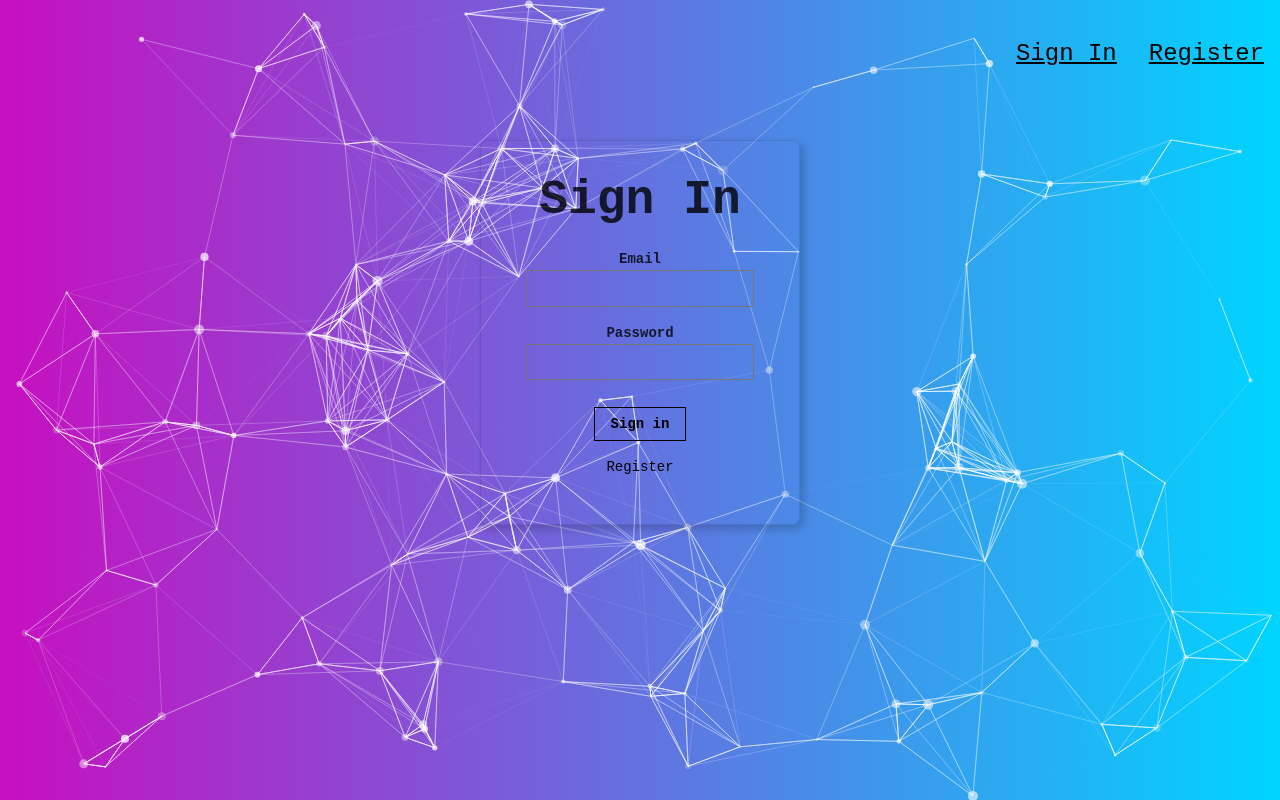
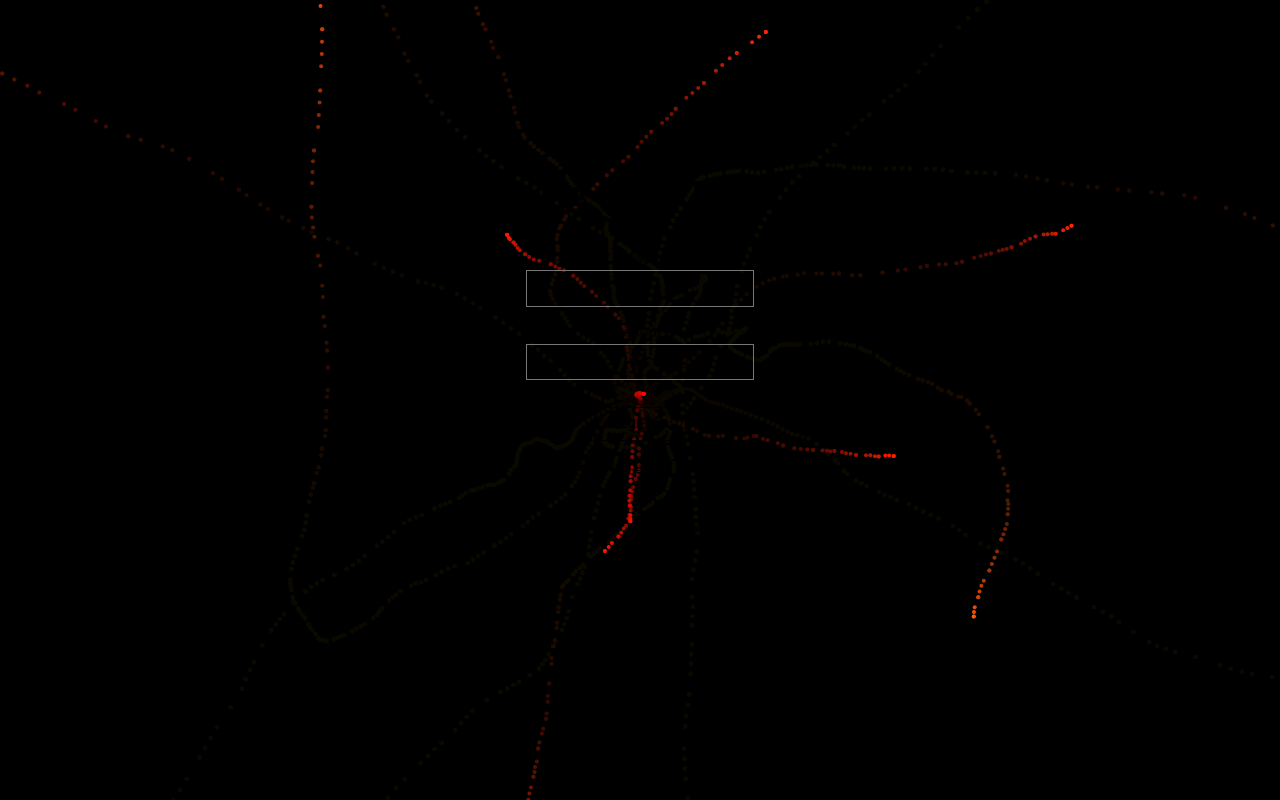
Before and after one commit to Dominic-Wassef/ClarifAI-React, a React (Create React App) app: page / in a window 1280 px wide. Built offline with nearby package versions, Linux system fonts and the light colour scheme; what clarifai would draw is missing.

Commit message:
adding updates

```diff
--- a/src/App.js
+++ b/src/App.js
@@ -15,95 +15,565 @@
 });
 
 const particlesOptions = {
-  interactivity: {
-    events: {
-      onClick: {
-        mode: "push",
+  "autoPlay": true,
+  "background": {
+    "color": {
+      "value": "#000"
     },
-      onDiv: {
-        selectors: "#repulse-div",
-        enable: true,
-        mode: "repulse",
+    "image": "",
+    "position": "",
+    "repeat": "",
+    "size": "",
+    "opacity": 1
   },
-      onHover: {
-        mode: "repulse",
+  "backgroundMask": {
+    "composite": "destination-out",
+    "cover": {
+      "color": {
+        "value": "#fff"
       },
+      "opacity": 1
     },
-    modes: {
-      bubble: {
-        distance: 400,
-        duration: 2,
-        opacity: 0.5,
-        size: 10,
+    "enable": false
   },
-      grab: {
-        distance: 400,
+  "fullScreen": {
+    "enable": true,
+    "zIndex": 0
   },
+  "detectRetina": true,
+  "duration": 0,
+  "fpsLimit": 60,
+  "interactivity": {
+    "detectsOn": "window",
+    "events": {
+      "onClick": {
+        "enable": false,
+        "mode": []
       },
+      "onDiv": {
+        "selectors": [],
+        "enable": false,
+        "mode": [],
+        "type": "circle"
       },
-  particles: {
-    color: {
-      value: "#ffffff",
+      "onHover": {
+        "enable": false,
+        "mode": [],
+        "parallax": {
+          "enable": false,
+          "force": 2,
+          "smooth": 10
+        }
       },
-    links: {
-      color: {
-        value: "#ffffff",
+      "resize": true
     },
-      distance: 150,
-      enable: true,
-      opacity: 0.5,
+    "modes": {
+      "attract": {
+        "distance": 200,
+        "duration": 0.4,
+        "easing": "ease-out-quad",
+        "factor": 1,
+        "maxSpeed": 50,
+        "speed": 1
       },
-    move: {
-      attract: {
-        rotate: {
-          x: 60,
-          y: 200,
+      "bounce": {
+        "distance": 200
       },
+      "bubble": {
+        "distance": 200,
+        "duration": 0.4,
+        "mix": false
       },
-      enable: true,
-      outModes: {
-        bottom: "out",
-        left: "out",
-        right: "out",
-        top: "out",
+      "connect": {
+        "distance": 80,
+        "links": {
+          "opacity": 0.5
         },
+        "radius": 60
       },
-    number: {
-      density: {
-        enable: true,
+      "grab": {
+        "distance": 100,
+        "links": {
+          "blink": false,
+          "consent": false,
+          "opacity": 1
+        }
       },
-      value: 120,
+      "light": {
+        "area": {
+          "gradient": {
+            "start": {
+              "value": "#ffffff"
             },
-    opacity: {
-      random: {
-        enable: true,
+            "stop": {
+              "value": "#000000"
+            }
           },
-      value: {
-        min: 0.1,
-        max: 0.5,
+          "radius": 1000
         },
-      animation: {
-        enable: true,
-        speed: 0.5,
-        minimumValue: 0.1,
+        "shadow": {
+          "color": {
+            "value": "#000000"
           },
+          "length": 2000
+        }
       },
-    size: {
-      random: {
-        enable: true,
+      "push": {
+        "default": true,
+        "groups": [],
+        "quantity": 4
       },
-      value: {
-        min: 0.1,
-        max: 5,
+      "remove": {
+        "quantity": 2
       },
-      animation: {
-        enable: true,
-        speed: 5,
-        minimumValue: 0.1,
+      "repulse": {
+        "distance": 200,
+        "duration": 0.4,
+        "factor": 100,
+        "speed": 1,
+        "maxSpeed": 50,
+        "easing": "ease-out-quad"
       },
+      "slow": {
+        "factor": 3,
+        "radius": 200
       },
+      "trail": {
+        "delay": 1,
+        "pauseOnStop": false,
+        "quantity": 1,
+        "particles": {
+          "color": {
+            "value": "#ff0000",
+            "animation": {
+              "enable": true,
+              "speed": 400,
+              "sync": true
+            }
           },
-};
+          "collisions": {
+            "enable": false
+          },
+          "links": {
+            "enable": false
+          },
+          "move": {
+            "outModes": {
+              "default": "destroy"
+            },
+            "speed": 2
+          },
+          "size": {
+            "value": 5,
+            "animation": {
+              "enable": true,
+              "speed": 5,
+              "minimumValue": 1,
+              "sync": true,
+              "startValue": "min",
+              "destroy": "max"
+            }
+          }
+        }
+      }
+    }
+  },
+  "manualParticles": [],
+  "motion": {
+    "disable": false,
+    "reduce": {
+      "factor": 4,
+      "value": true
+    }
+  },
+  "particles": {
+    "bounce": {
+      "horizontal": {
+        "random": {
+          "enable": false,
+          "minimumValue": 0.1
+        },
+        "value": 1
+      },
+      "vertical": {
+        "random": {
+          "enable": false,
+          "minimumValue": 0.1
+        },
+        "value": 1
+      }
+    },
+    "collisions": {
+      "bounce": {
+        "horizontal": {
+          "random": {
+            "enable": false,
+            "minimumValue": 0.1
+          },
+          "value": 1
+        },
+        "vertical": {
+          "random": {
+            "enable": false,
+            "minimumValue": 0.1
+          },
+          "value": 1
+        }
+      },
+      "enable": false,
+      "mode": "bounce",
+      "overlap": {
+        "enable": true,
+        "retries": 0
+      }
+    },
+    "color": {
+      "value": "#FF0000",
+      "animation": {
+        "h": {
+          "count": 0,
+          "enable": true,
+          "offset": 0,
+          "speed": 10,
+          "sync": true
+        },
+        "s": {
+          "count": 0,
+          "enable": false,
+          "offset": 0,
+          "speed": 1,
+          "sync": true
+        },
+        "l": {
+          "count": 0,
+          "enable": false,
+          "offset": 0,
+          "speed": 1,
+          "sync": true
+        }
+      }
+    },
+    "destroy": {
+      "mode": "none",
+      "split": {
+        "count": 1,
+        "factor": {
+          "random": {
+            "enable": false,
+            "minimumValue": 0
+          },
+          "value": 3
+        },
+        "rate": {
+          "random": {
+            "enable": false,
+            "minimumValue": 0
+          },
+          "value": {
+            "min": 4,
+            "max": 9
+          }
+        },
+        "sizeOffset": true
+      }
+    },
+    "gradient": [],
+    "groups": {},
+    "life": {
+      "count": 0,
+      "delay": {
+        "random": {
+          "enable": false,
+          "minimumValue": 0
+        },
+        "value": 0,
+        "sync": false
+      },
+      "duration": {
+        "random": {
+          "enable": false,
+          "minimumValue": 0.0001
+        },
+        "value": 0,
+        "sync": false
+      }
+    },
+    "links": {
+      "blink": false,
+      "color": {
+        "value": "#fff"
+      },
+      "consent": false,
+      "distance": 100,
+      "enable": false,
+      "frequency": 1,
+      "opacity": 1,
+      "shadow": {
+        "blur": 5,
+        "color": {
+          "value": "#00ff00"
+        },
+        "enable": false
+      },
+      "triangles": {
+        "enable": false,
+        "frequency": 1
+      },
+      "width": 1,
+      "warp": false
+    },
+    "move": {
+      "angle": {
+        "offset": 0,
+        "value": 90
+      },
+      "attract": {
+        "distance": 200,
+        "enable": true,
+        "rotate": {
+          "x": 2000,
+          "y": 2000
+        }
+      },
+      "decay": 0,
+      "distance": {},
+      "direction": "none",
+      "drift": 0,
+      "enable": true,
+      "gravity": {
+        "acceleration": 9.81,
+        "enable": false,
+        "inverse": false,
+        "maxSpeed": 50
+      },
+      "path": {
+        "clamp": false,
+        "delay": {
+          "random": {
+            "enable": false,
+            "minimumValue": 0
+          },
+          "value": 0
+        },
+        "enable": true,
+        "options": {
+          "sides": 6,
+          "turnSteps": 30,
+          "angle": 30
+        },
+        "generator": "polygonPathGenerator"
+      },
+      "outModes": {
+        "default": "destroy",
+        "bottom": "destroy",
+        "left": "destroy",
+        "right": "destroy",
+        "top": "destroy"
+      },
+      "random": false,
+      "size": false,
+      "speed": 3,
+      "spin": {
+        "acceleration": 0,
+        "enable": false
+      },
+      "straight": false,
+      "trail": {
+        "enable": true,
+        "length": 20,
+        "fillColor": {
+          "value": "#000"
+        }
+      },
+      "vibrate": false,
+      "warp": false
+    },
+    "number": {
+      "density": {
+        "enable": true,
+        "area": 800,
+        "factor": 1000
+      },
+      "limit": 0,
+      "value": 0
+    },
+    "opacity": {
+      "random": {
+        "enable": false,
+        "minimumValue": 0.1
+      },
+      "value": 1,
+      "animation": {
+        "count": 0,
+        "enable": false,
+        "speed": 2,
+        "sync": false,
+        "destroy": "none",
+        "startValue": "random"
+      }
+    },
+    "orbit": {
+      "animation": {
+        "count": 0,
+        "enable": false,
+        "speed": 1,
+        "sync": false
+      },
+      "enable": false,
+      "opacity": 1,
+      "rotation": {
+        "random": {
+          "enable": false,
+          "minimumValue": 0
+        },
+        "value": 45
+      },
+      "width": 1
+    },
+    "reduceDuplicates": false,
+    "repulse": {
+      "random": {
+        "enable": false,
+        "minimumValue": 0
+      },
+      "value": 0,
+      "enabled": false,
+      "distance": 1,
+      "duration": 1,
+      "factor": 1,
+      "speed": 1
+    },
+    "roll": {
+      "darken": {
+        "enable": false,
+        "value": 0
+      },
+      "enable": false,
+      "enlighten": {
+        "enable": false,
+        "value": 0
+      },
+      "mode": "vertical",
+      "speed": 25
+    },
+    "rotate": {
+      "random": {
+        "enable": false,
+        "minimumValue": 0
+      },
+      "value": 0,
+      "animation": {
+        "enable": false,
+        "speed": 0,
+        "sync": false
+      },
+      "direction": "clockwise",
+      "path": false
+    },
+    "shadow": {
+      "blur": 0,
+      "color": {
+        "value": "#000000"
+      },
+      "enable": false,
+      "offset": {
+        "x": 0,
+        "y": 0
+      }
+    },
+    "shape": {
+      "options": {},
+      "type": "circle"
+    },
+    "size": {
+      "random": {
+        "enable": false,
+        "minimumValue": 1
+      },
+      "value": 2,
+      "animation": {
+        "count": 0,
+        "enable": false,
+        "speed": 5,
+        "sync": false,
+        "destroy": "none",
+        "startValue": "random"
+      }
+    },
+    "stroke": {
+      "width": 0
+    },
+    "tilt": {
+      "random": {
+        "enable": false,
+        "minimumValue": 0
+      },
+      "value": 0,
+      "animation": {
+        "enable": false,
+        "speed": 0,
+        "sync": false
+      },
+      "direction": "clockwise",
+      "enable": false
+    },
+    "twinkle": {
+      "lines": {
+        "enable": false,
+        "frequency": 0.05,
+        "opacity": 1
+      },
+      "particles": {
+        "enable": false,
+        "frequency": 0.05,
+        "opacity": 1
+      }
+    },
+    "wobble": {
+      "distance": 5,
+      "enable": false,
+      "speed": 50
+    },
+    "zIndex": {
+      "random": {
+        "enable": false,
+        "minimumValue": 0
+      },
+      "value": 0,
+      "opacityRate": 1,
+      "sizeRate": 1,
+      "velocityRate": 1
+    }
+  },
+  "pauseOnBlur": true,
+  "pauseOnOutsideViewport": true,
+  "responsive": [],
+  "themes": [],
+  "zLayers": 100,
+  "emitters": {
+    "autoPlay": true,
+    "fill": true,
+    "life": {
+      "wait": false
+    },
+    "rate": {
+      "quantity": 1,
+      "delay": 0.25
+    },
+    "shape": "square",
+    "startCount": 0,
+    "size": {
+      "mode": "percent",
+      "height": 0,
+      "width": 0
+    },
+    "direction": "none",
+    "position": {
+      "x": 50,
+      "y": 50
+    }
+  }
+}
 
 const initialState = {
     input: '',
```
Lines whose indentation alone changed are shown as unchanged.
